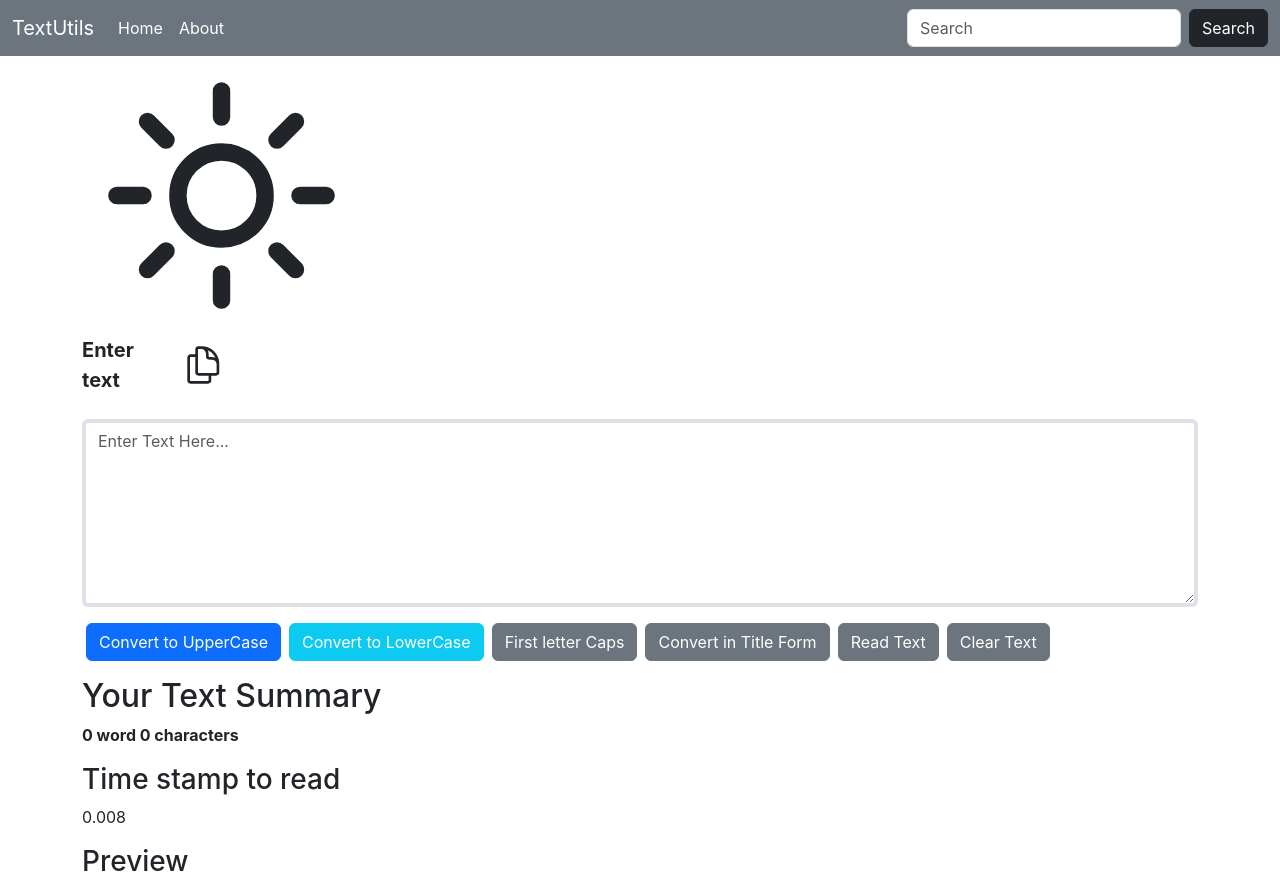
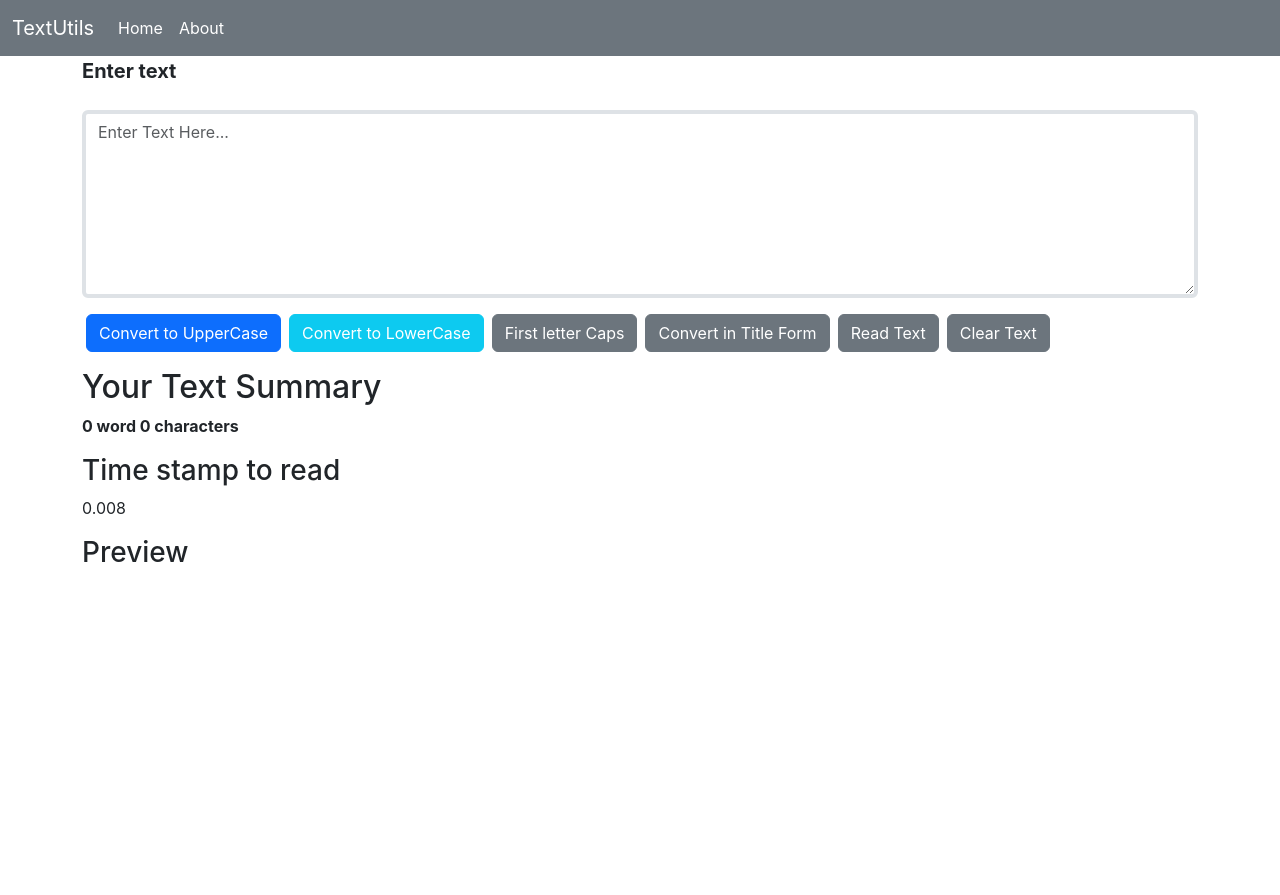
Before and after one commit to Anjali-Singh02/TextUtils, a React (Create React App) app: page / in a window 1280 px wide. After the commit the page ends 800 px from the top, so only its background shows below. Built offline with nearby package versions, Linux system fonts and the light colour scheme.

Commit message:
removed svg

```diff
--- a/src/components/Navbar.js
+++ b/src/components/Navbar.js
@@ -32,17 +32,7 @@ export default function Navbar(props) {
             </a>
           </li>
         </ul>
-        <form className="d-flex" role="search">
-          <input
-            className="form-control me-2"
-            type="search"
-            placeholder="Search"
-            aria-label="Search"
-          />
-          <button className="btn btn-dark text-white" type="submit">
-            Search
-          </button>
-        </form>
+
       </div>
     </div>
   </nav>
--- a/src/components/TextForm.js
+++ b/src/components/TextForm.js
@@ -61,18 +61,16 @@ export default function TextForm(props) {
   // setText("new text")
   return (
     <div>
-      <div className="container"><svg xmlns="http://www.w3.org/2000/svg" fill="none" viewBox="0 0 24 24" strokeWidth="1.5" stroke="currentColor" className="w-25 ">
-  <path strokeLinecap="round" strokeLinejoin="round" d="M12 3v2.25m6.364.386l-1.591 1.591M21 12h-2.25m-.386 6.364l-1.591-1.591M12 18.75V21m-4.773-4.227l-1.591 1.591M5.25 12H3m4.227-4.773L5.636 5.636M15.75 12a3.75 3.75 0 11-7.5 0 3.75 3.75 0 017.5 0z" />
-</svg>
+      <div className="container">
 </div>
       <div className="container ">
         <label htmlFor="text" className="form-label d-inline-flex justify-content-between fw-bold fs-5 my- 3">
-          {props.label} <svg xmlns="http://www.w3.org/2000/svg" fill="none" viewBox="0 0 24 24" strokeWidth="1.5" stroke="currentColor" className="copy-btn px-lg-5" onClick={handleCopy}>
-          <path strokeLinecap="round" strokeLinejoin="round" d="M15.75 17.25v3.375c0 .621-.504 1.125-1.125 1.125h-9.75a1.125 1.125 0 01-1.125-1.125V7.875c0-.621.504-1.125 1.125-1.125H6.75a9.06 9.06 0 011.5.124m7.5 10.376h3.375c.621 0 1.125-.504 1.125-1.125V11.25c0-4.46-3.243-8.161-7.5-8.876a9.06 9.06 0 00-1.5-.124H9.375c-.621 0-1.125.504-1.125 1.125v3.5m7.5 10.375H9.375a1.125 1.125 0 01-1.125-1.125v-9.25m12 6.625v-1.875a3.375 3.375 0 00-3.375-3.375h-1.5a1.125 1.125 0 01-1.125-1.125v-1.5a3.375 3.375 0 00-3.375-3.375H9.75" />
-        </svg>
+          {props.label}
         </label>
         <div>
-
+          {/* <svg xmlns="http://www.w3.org/2000/svg" fill="none" viewBox="0 0 24 24" strokeWidth="1.5" stroke="currentColor" className="copy-btn px-lg-5" onClick={handleCopy}>
+          <path strokeLinecap="round" strokeLinejoin="round" d="M15.75 17.25v3.375c0 .621-.504 1.125-1.125 1.125h-9.75a1.125 1.125 0 01-1.125-1.125V7.875c0-.621.504-1.125 1.125-1.125H6.75a9.06 9.06 0 011.5.124m7.5 10.376h3.375c.621 0 1.125-.504 1.125-1.125V11.25c0-4.46-3.243-8.161-7.5-8.876a9.06 9.06 0 00-1.5-.124H9.375c-.621 0-1.125.504-1.125 1.125v3.5m7.5 10.375H9.375a1.125 1.125 0 01-1.125-1.125v-9.25m12 6.625v-1.875a3.375 3.375 0 00-3.375-3.375h-1.5a1.125 1.125 0 01-1.125-1.125v-1.5a3.375 3.375 0 00-3.375-3.375H9.75" />
+        </svg> */}
           <textarea
             className="form-control border-4 my-3"
             value={text}
@@ -80,6 +78,7 @@ export default function TextForm(props) {
             onChange={handleOnChange}
             id="text"
             rows="7"
+
           />
 
         </div>
```
